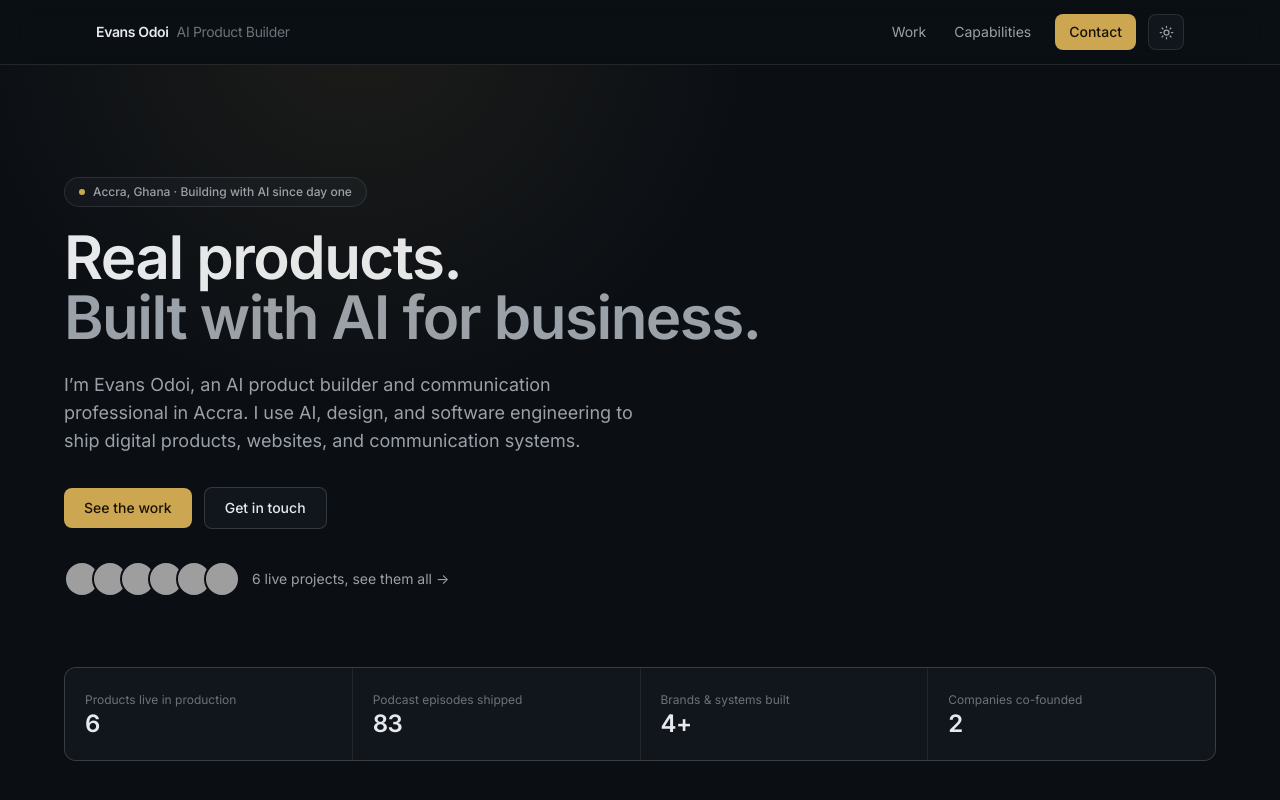
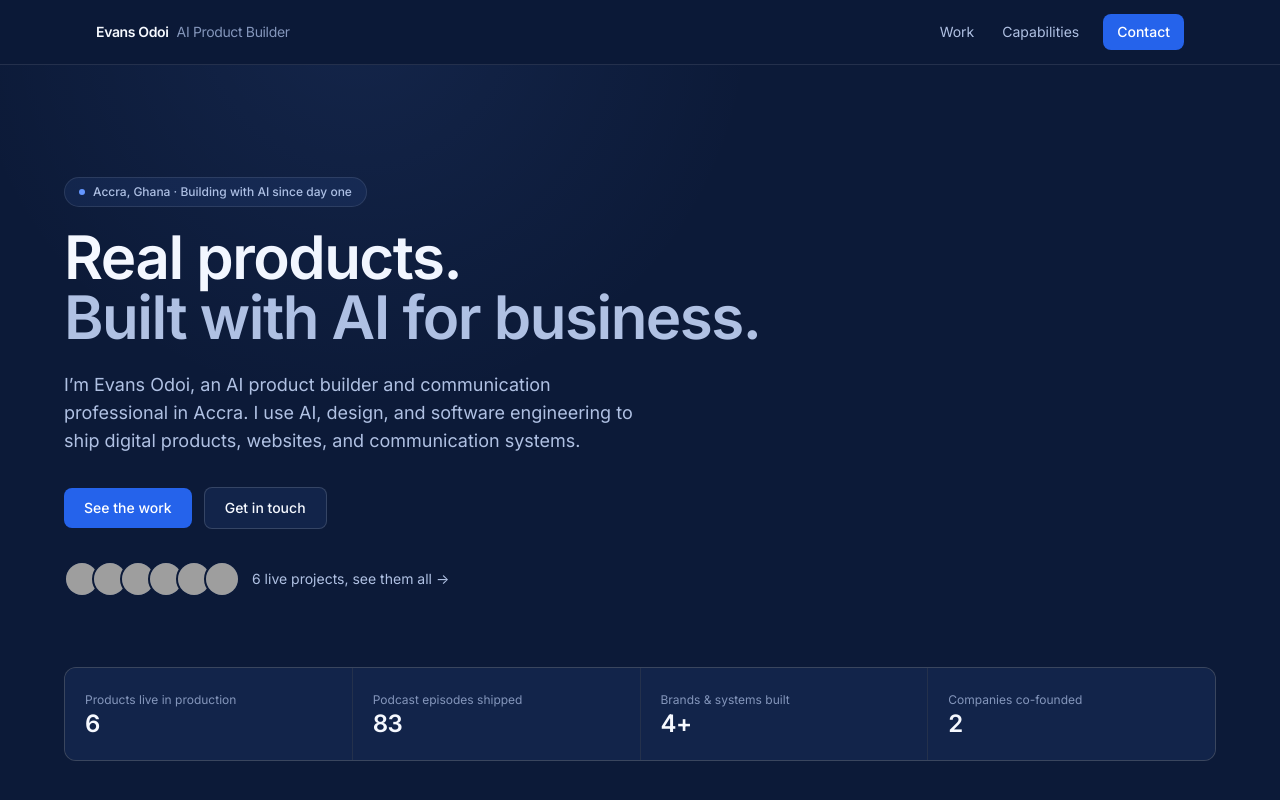
Before and after one commit to fiifikhoruz/evans-odoi-portfolio, a React (Vite) app: page / in a window 1280 px wide. Shown: the top 800 px of the page. Built offline with nearby package versions, Linux system fonts and the light colour scheme; grey boxes are pictures that could not be loaded.

Commit message:
Single fixed navy blue theme, remove dark/light toggle

```diff
--- a/index.html
+++ b/index.html
@@ -1,5 +1,5 @@
 <!doctype html>
-<html lang="en" class="dark">
+<html lang="en">
   <head>
     <meta charset="UTF-8" />
     <meta name="viewport" content="width=device-width, initial-scale=1.0" />
@@ -11,13 +11,6 @@
     <link rel="preconnect" href="https://fonts.googleapis.com" />
     <link rel="preconnect" href="https://fonts.gstatic.com" crossorigin />
     <link href="https://fonts.googleapis.com/css2?family=Inter:wght@400;500;600;700&display=swap" rel="stylesheet" />
-    <script>
-      // Set theme before paint to avoid flash. Dark is the default.
-      try {
-        const t = localStorage.getItem('theme');
-        if (t === 'light') document.documentElement.classList.remove('dark');
-      } catch (e) {}
-    </script>
   </head>
   <body>
     <div id="root"></div>
--- a/package.json
+++ b/package.json
@@ -10,7 +10,8 @@
   },
   "dependencies": {
     "react": "^18.3.1",
-    "react-dom": "^18.3.1"
+    "react-dom": "^18.3.1",
+    "@phosphor-icons/react": "^2.1.7"
   },
   "devDependencies": {
     "@vitejs/plugin-react": "^4.3.4",
--- a/src/App.jsx
+++ b/src/App.jsx
@@ -1,5 +1,4 @@
 import { useEffect } from 'react'
-import { useTheme } from './hooks/useTheme'
 import Navbar from './components/layout/Navbar'
 import Hero from './components/sections/Hero'
 import Projects from './components/sections/Projects'
@@ -7,8 +6,6 @@ import Capabilities from './components/sections/Capabilities'
 import Footer from './components/layout/Footer'
 
 export default function App() {
-  const { theme, toggle } = useTheme()
-
   useEffect(() => {
     const onClick = (e) => {
       const a = e.target.closest('a[href^="#"]')
@@ -32,7 +29,7 @@ export default function App() {
       >
         Skip to content
       </a>
-      <Navbar theme={theme} toggle={toggle} />
+      <Navbar />
       <main>
         <Hero />
         <Projects />
--- a/src/components/layout/Navbar.jsx
+++ b/src/components/layout/Navbar.jsx
@@ -1,34 +1,12 @@
 import { useState } from 'react'
+import { List, X } from '@phosphor-icons/react'
 
 const links = [
   { href: '#work', label: 'Work' },
   { href: '#capabilities', label: 'Capabilities' },
 ]
 
-function ThemeToggle({ theme, toggle }) {
-  const dark = theme === 'dark'
-  return (
-    <button
-      type="button"
-      onClick={toggle}
-      aria-label={dark ? 'Switch to light mode' : 'Switch to dark mode'}
-      className="theme-smooth inline-flex h-9 w-9 items-center justify-center rounded-lg border border-line/10 bg-surface text-muted transition-colors hover:text-ink"
-    >
-      {dark ? (
-        <svg width="15" height="15" viewBox="0 0 24 24" fill="none" stroke="currentColor" strokeWidth="2" strokeLinecap="round" aria-hidden="true">
-          <circle cx="12" cy="12" r="4" />
-          <path d="M12 2v2m0 16v2M4.9 4.9l1.4 1.4m11.4 11.4 1.4 1.4M2 12h2m16 0h2M4.9 19.1l1.4-1.4M17.7 6.3l1.4-1.4" />
-        </svg>
-      ) : (
-        <svg width="15" height="15" viewBox="0 0 24 24" fill="none" stroke="currentColor" strokeWidth="2" strokeLinecap="round" strokeLinejoin="round" aria-hidden="true">
-          <path d="M21 12.8A9 9 0 1 1 11.2 3a7 7 0 0 0 9.8 9.8z" />
-        </svg>
-      )}
-    </button>
-  )
-}
-
-export default function Navbar({ theme, toggle }) {
+export default function Navbar() {
   const [open, setOpen] = useState(false)
 
   return (
@@ -55,13 +33,9 @@ export default function Navbar({ theme, toggle }) {
           >
             Contact
           </a>
-          <span className="ml-2">
-            <ThemeToggle theme={theme} toggle={toggle} />
-          </span>
         </div>
 
         <div className="flex items-center gap-2 lg:hidden">
-          <ThemeToggle theme={theme} toggle={toggle} />
           <button
             type="button"
             aria-label={open ? 'Close menu' : 'Open menu'}
@@ -69,9 +43,7 @@ export default function Navbar({ theme, toggle }) {
             onClick={() => setOpen((o) => !o)}
             className="theme-smooth inline-flex h-9 w-9 items-center justify-center rounded-lg border border-line/10 bg-surface text-muted"
           >
-            <svg width="16" height="16" viewBox="0 0 24 24" fill="none" stroke="currentColor" strokeWidth="2" strokeLinecap="round" aria-hidden="true">
-              {open ? <path d="M6 6l12 12M18 6L6 18" /> : <path d="M4 7h16M4 12h16M4 17h16" />}
-            </svg>
+            {open ? <X size={17} weight="bold" aria-hidden="true" /> : <List size={17} weight="bold" aria-hidden="true" />}
           </button>
         </div>
       </nav>
--- a/src/components/sections/FeaturePanels.jsx
+++ b/src/components/sections/FeaturePanels.jsx
@@ -1,3 +1,4 @@
+import { ArrowUpRight } from '@phosphor-icons/react'
 import { podcast } from '../../data/podcast'
 import { presentations } from '../../data/presentations'
 import { workflow, stack, github } from '../../data/capabilities'
@@ -26,7 +27,7 @@ function ExternalLink({ href, children }) {
       className="inline-flex items-center gap-1.5 text-sm font-medium text-accent hover:underline"
     >
       {children}
-      <svg width="12" height="12" viewBox="0 0 24 24" fill="none" stroke="currentColor" strokeWidth="2" strokeLinecap="round" strokeLinejoin="round" aria-hidden="true"><path d="M7 17 17 7M8 7h9v9" /></svg>
+      <ArrowUpRight size={13} weight="bold" aria-hidden="true" />
     </a>
   )
 }
--- a/src/components/sections/Projects.jsx
+++ b/src/components/sections/Projects.jsx
@@ -1,4 +1,5 @@
 import { useState } from 'react'
+import { ArrowRight } from '@phosphor-icons/react'
 import { projects } from '../../data/projects'
 import { podcast } from '../../data/podcast'
 import { presentations } from '../../data/presentations'
@@ -34,7 +35,7 @@ function Card({ thumb, category, name, tagline, onOpen }) {
           aria-hidden="true"
           className="theme-smooth mt-1 inline-flex h-8 w-8 shrink-0 items-center justify-center rounded-full border border-line/10 bg-raised text-muted transition-transform duration-150 group-hover:translate-x-0.5 group-hover:text-ink"
         >
-          <svg width="13" height="13" viewBox="0 0 24 24" fill="none" stroke="currentColor" strokeWidth="2" strokeLinecap="round" strokeLinejoin="round"><path d="M5 12h14m-6-6 6 6-6 6" /></svg>
+          <ArrowRight size={13} weight="bold" aria-hidden="true" />
         </span>
       </div>
       <span className="spot-layer" aria-hidden="true" />
--- a/src/components/ui/SlidePanel.jsx
+++ b/src/components/ui/SlidePanel.jsx
@@ -1,4 +1,5 @@
 import { useEffect, useRef, useState } from 'react'
+import { X } from '@phosphor-icons/react'
 
 const EASE = { transitionTimingFunction: 'cubic-bezier(0.32, 0.72, 0, 1)', transitionDuration: '280ms' }
 
@@ -57,7 +58,7 @@ export default function SlidePanel({ label, title, onClose, children }) {
             aria-label="Close"
             className="theme-smooth inline-flex h-9 w-9 shrink-0 items-center justify-center rounded-lg border border-line/10 bg-surface text-muted transition-colors duration-150 hover:text-ink"
           >
-            <svg width="14" height="14" viewBox="0 0 24 24" fill="none" stroke="currentColor" strokeWidth="2" strokeLinecap="round" aria-hidden="true"><path d="M6 6l12 12M18 6L6 18" /></svg>
+            <X size={14} weight="bold" aria-hidden="true" />
           </button>
         </header>
         <div className="flex-1 overflow-y-auto overscroll-contain px-5 py-6 sm:px-8">{children}</div>
--- a/src/hooks/useTheme.js
+++ /dev/null
@@ -1,28 +0,0 @@
-import { useCallback, useEffect, useState } from 'react'
-
-export function useTheme() {
-  const [theme, setTheme] = useState(() => {
-    try {
-      return localStorage.getItem('theme') || 'dark'
-    } catch {
-      return 'dark'
-    }
-  })
-
-  useEffect(() => {
-    const root = document.documentElement
-    if (theme === 'dark') root.classList.add('dark')
-    else root.classList.remove('dark')
-    try {
-      localStorage.setItem('theme', theme)
-    } catch {
-      /* storage unavailable; theme still applies for the session */
-    }
-  }, [theme])
-
-  const toggle = useCallback(() => {
-    setTheme((t) => (t === 'dark' ? 'light' : 'dark'))
-  }, [])
-
-  return { theme, toggle }
-}
--- a/src/index.css
+++ b/src/index.css
@@ -3,38 +3,21 @@
 @tailwind utilities;
 
 /* ---------------------------------------------
-   Design tokens: dark mode first
+   Design tokens: fixed navy blue theme
    --------------------------------------------- */
 :root {
-  /* light (secondary) */
-  --c-bg: 246 247 248;      /* soft light grey */
-  --c-surface: 255 255 255; /* clean white cards */
-  --c-raised: 250 250 251;
-  --c-ink: 24 26 30;        /* near-black, not pure */
-  --c-muted: 90 97 107;
-  --c-faint: 138 145 155;
-  --c-accent: 154 116 40;   /* muted gold, dark enough for light mode */
-  --c-line: 22 25 29;       /* used at low alpha */
-  --c-onaccent: 24 18 6;    /* near-black text on gold */
-  --c-btn: 24 26 30;        /* light mode: ink buttons, white text */
+  --c-bg: 12 26 56;         /* #0C1A38, rich navy: reads as blue, not black */
+  --c-surface: 18 36 74;    /* #12244A */
+  --c-raised: 25 48 96;     /* #193060 */
+  --c-ink: 246 249 255;     /* legible near-white */
+  --c-muted: 176 193 227;   /* #B0C1E3 */
+  --c-faint: 132 150 187;   /* #8496BB */
+  --c-accent: 100 150 255;  /* #6496FF bright azure: kickers, links, donut */
+  --c-line: 255 255 255;    /* used at low alpha over navy */
+  --c-onaccent: 255 255 255;
+  --c-btn: 37 99 235;       /* #2563EB, button fill: passes contrast with white text */
   --c-btntext: 255 255 255;
 }
-
-.dark {
-  /* dark (primary) */
-  --c-bg: 11 15 20;         /* deep charcoal, not #000 */
-  --c-surface: 17 22 29;
-  --c-raised: 23 29 37;
-  --c-ink: 231 233 236;     /* soft off-white */
-  --c-muted: 155 161 169;
-  --c-faint: 108 114 122;
-  --c-accent: 205 166 82;   /* muted gold */
-  --c-line: 255 255 255;    /* used at low alpha */
-  --c-onaccent: 24 18 6;    /* near-black text on gold */
-  --c-btn: 205 166 82;      /* dark mode: gold buttons, dark text */
-  --c-btntext: 24 18 6;
-}
-
 
 @media (prefers-reduced-motion: reduce) {
   html { scroll-behavior: auto; }
@@ -107,7 +90,7 @@ body {
     transparent 65%
   );
 }
-.dark .spot-card:hover .spot-layer { opacity: 1; }
+.spot-card:hover .spot-layer { opacity: 1; }
 
 .tilt-card {
   transform: perspective(900px) rotateX(var(--tilt-x, 0deg)) rotateY(var(--tilt-y, 0deg));
--- a/tailwind.config.js
+++ b/tailwind.config.js
@@ -1,6 +1,5 @@
 /** @type {import('tailwindcss').Config} */
 export default {
-  darkMode: 'class',
   content: ['./index.html', './src/**/*.{js,jsx}'],
   theme: {
     extend: {
```
Also changed, not shown: src/components/sections/ProjectPanel.jsx (+5 -4 lines), 1 other file (tests, documents, lock files or other folders).
